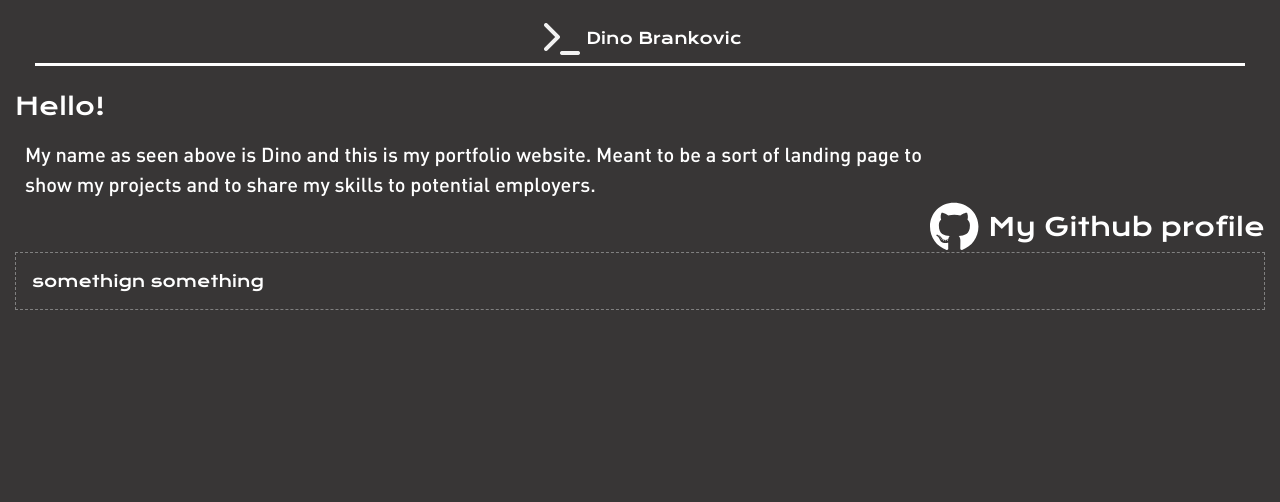
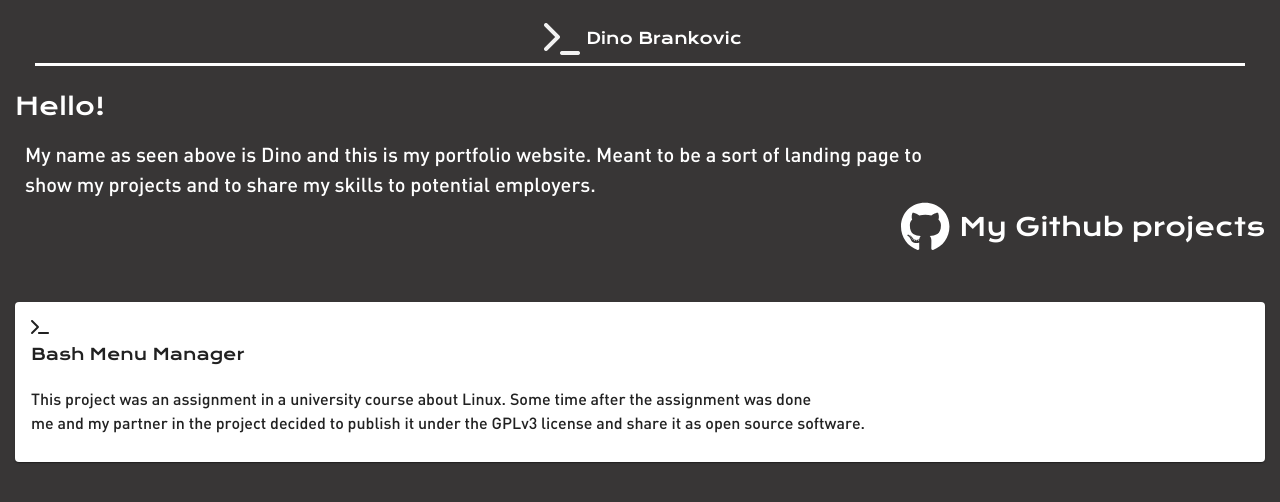
Before and after one commit to D1noD3v/portfolio, a Next.js app: page / in a window 1280 px wide. Shown: the top 502 px of the page. Built offline with nearby package versions, Linux system fonts and the light colour scheme.

Commit message:
added card + card content

```diff
--- a/pages/index.jsx
+++ b/pages/index.jsx
@@ -2,9 +2,13 @@ import React from 'react';
 import terminal from '@/public/terminal.png';
 import Image from 'next/image';
 import { FontAwesomeIcon } from "@fortawesome/react-fontawesome";
-import { faGithub } from "@fortawesome/free-brands-svg-icons";
+import { faTerminal } from '@fortawesome/free-solid-svg-icons';
+import { faGithub, faLinux } from "@fortawesome/free-brands-svg-icons";
 import { Analytics } from "@vercel/analytics/react"
 import Box from '@mui/material/Box';
+import Card from '@mui/material/Card';
+import CardContent from '@mui/material/CardContent';
+
 
 
 
@@ -41,12 +45,21 @@ function GithubAbout(){
   return (
     <>
       <div className='githubtitle'>
-        <a href="https://github.com/D1noD3v"><FontAwesomeIcon style={{fontSize: '50px'}} icon={faGithub}></FontAwesomeIcon></a>
-        <h1 style={{fontSize: '25px'}}>My Github profile</h1>
+        <a href="https://github.com/D1noD3v"><FontAwesomeIcon style={{fontSize: '50px', paddingBottom: 50}} icon={faGithub}></FontAwesomeIcon></a>
+        <h1 style={{fontSize: '25px', paddingBottom: 50}}>My Github projects</h1>
       </div>
-      <Box component="section" sx={{ p: 2, border: '1px dashed grey' }}>
-        somethign something
-      </Box>
+      <Card className='project1' sx={{minWidth: 50}}>
+        <CardContent className='cardcontent'>
+         <a href="https://github.com/D1noD3v/Bash-menu-manager">
+            <FontAwesomeIcon icon={faTerminal}>
+            </FontAwesomeIcon>
+            <h1 style={{fontFamily: 'var(--font-krona)'}}>Bash Menu Manager</h1>
+          </a>
+            <br />
+          <p>This project was an assignment in a university course about Linux. Some time after the assignment was done <br />
+              me and my partner in the project decided to publish it under the GPLv3 license and share it as open source software.</p>
+        </CardContent>
+      </Card>
     </>
   )
 }
--- a/public/style.css
+++ b/public/style.css
@@ -15,6 +15,8 @@
     font-weight: normal;
     font-style: normal;
 }
+
+
 
 :root {
     --font-DIN-Medium: 'DIN-Medium';
@@ -55,3 +57,13 @@ body {
     gap: 10px;
     justify-content: flex-end;
 }
+
+.cardcontent {
+    font-family: var(--font-DIN-Medium);
+    text-decoration: none;
+}
+
+.cardcontent a:hover {
+    color: #578834; /* Change to your preferred color */
+    transition: color 0.3s ease;
+}
```
